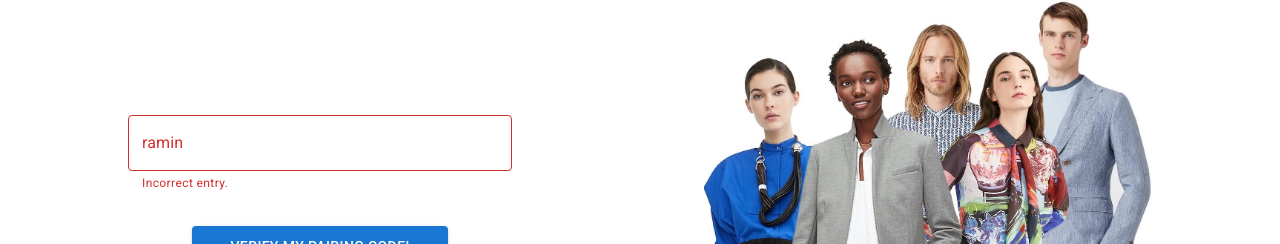
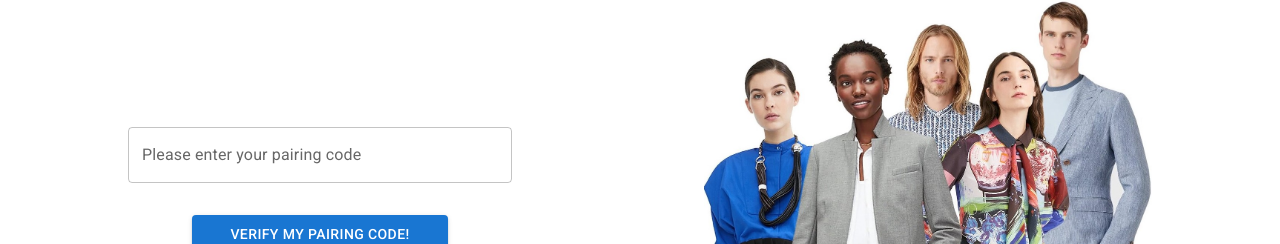
Before and after one commit to sirraminyavari/mixomoda-shopify-cli, a Next.js app: page / in a window 1280 px wide. Shown: the part 212-456 px from the top of the page. Built offline with nearby package versions, Linux system fonts and the light colour scheme; no server answers.

Commit message:
some changes

```diff
--- a/components/input.js
+++ b/components/input.js
@@ -5,11 +5,11 @@ const Input = ({ label, animated, getValue, $error }) => {
     return (
         <TextField
             variant="outlined"
-            error
-            label={ "ramin" }
+            error={ !!$error }
+            label={ label }
             style={{ width: "100%" }}
             onKeyUp={ (e) => getValue(e.target.value) }
-            helperText="Incorrect entry."
+            helperText={ $error }
         />
     );
 };
```
